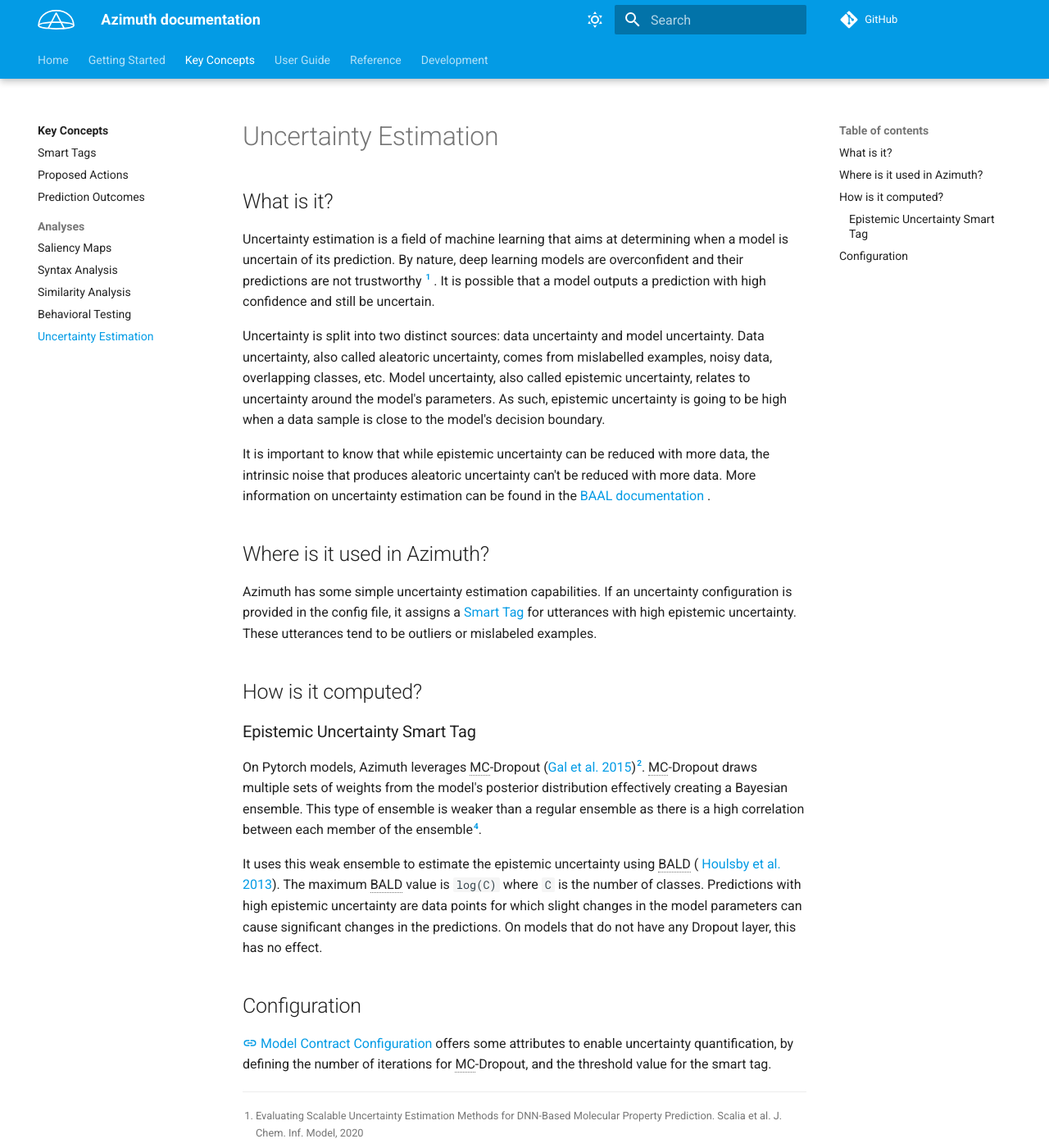
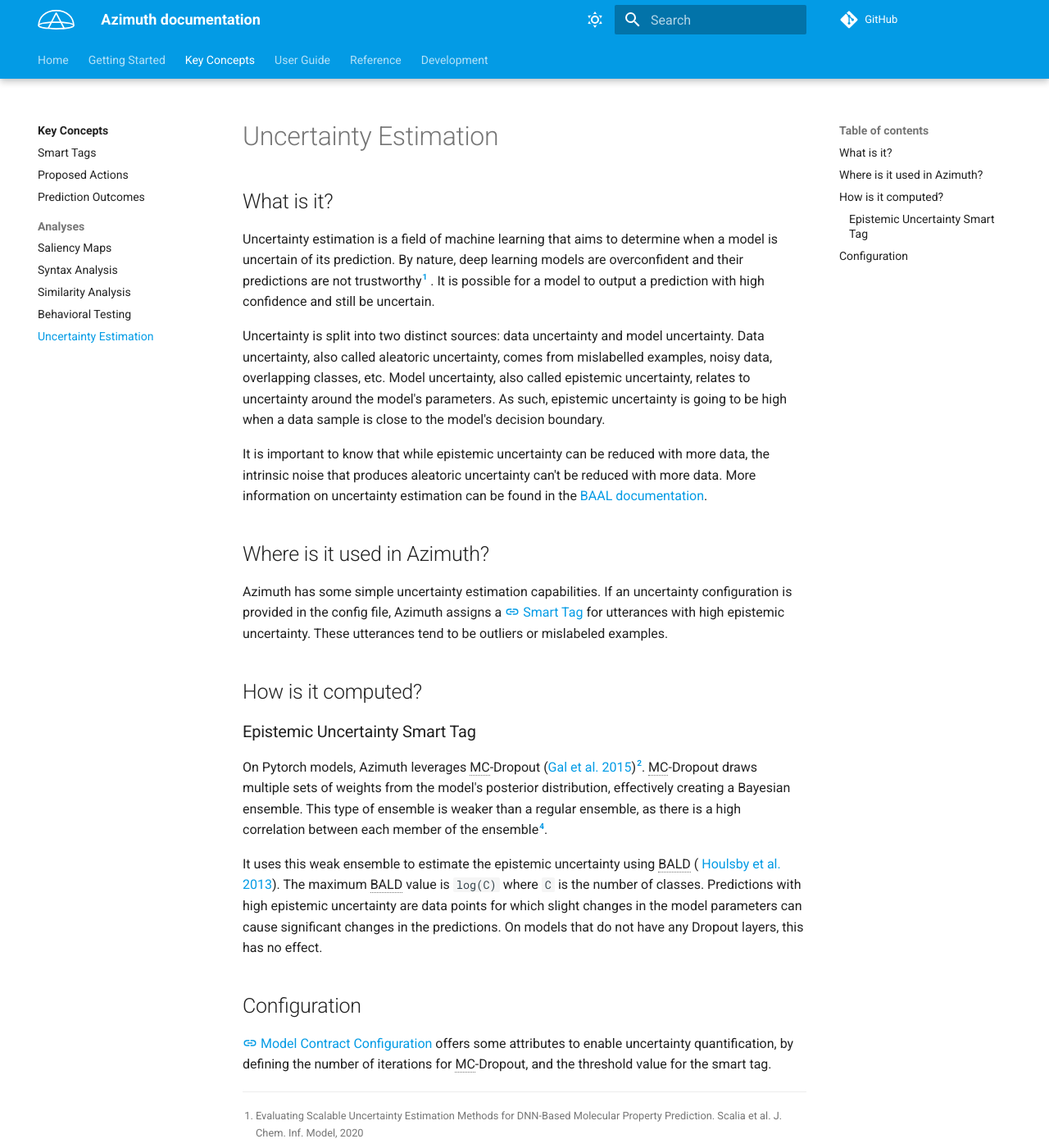
Before and after one commit to ServiceNow/azimuth, an MkDocs documentation site: the page built from docs/docs/key-concepts/uncertainty.md, in a window 1280 px wide and 1400 px high. Shown: the whole window at 82% size. Built offline with MkDocs 1.6.1 and Material for MkDocs 9.7.7, drawn with Linux system fonts in a browser that asks for light colours; comment, search, counter and statistics services are not loaded.

Commit message:
docs revisions commit 2

```diff
--- a/docs/docs/key-concepts/uncertainty.md
+++ b/docs/docs/key-concepts/uncertainty.md
@@ -2,52 +2,57 @@
 
 ## What is it?
 
-Uncertainty estimation is a field of machine learning that aims at determining when a model is uncertain of its
-prediction. By nature, deep learning models are overconfident and their predictions are not trustworthy [^1] . It is
-possible that a model outputs a prediction with high confidence and still be uncertain.
+Uncertainty estimation is a field of machine learning that aims to determine when a model is
+uncertain of its prediction. By nature, deep learning models are overconfident and their predictions
+are not trustworthy[^1] . It is possible for a model to output a prediction with high
+confidence and still be uncertain.
 
-Uncertainty is split into two distinct sources: data uncertainty and model uncertainty. Data uncertainty, also called
-aleatoric uncertainty, comes from mislabelled examples, noisy data, overlapping classes, etc. Model uncertainty, also
-called epistemic uncertainty, relates to uncertainty around the model's parameters. As such, epistemic uncertainty is
-going to be high when a data sample is close to the model's decision boundary.
+Uncertainty is split into two distinct sources: data uncertainty and model uncertainty. Data
+uncertainty, also called aleatoric uncertainty, comes from mislabelled examples, noisy data,
+overlapping classes, etc. Model uncertainty, also called epistemic uncertainty, relates to
+uncertainty around the model's parameters. As such, epistemic uncertainty is going to be high when a
+data sample is close to the model's decision boundary.
 
-It is important to know that while epistemic uncertainty can be reduced with more data, the intrinsic noise that
-produces aleatoric uncertainty can't be reduced with more data. More information on uncertainty estimation can be found
-in the
-[BAAL documentation](https://baal.readthedocs.io/en/latest/literature/core-papers.html#how-to-estimate-uncertainty-in-deep-learning-networks)
-.
+It is important to know that while epistemic uncertainty can be reduced with more data, the
+intrinsic noise that produces aleatoric uncertainty can't be reduced with more data. More
+information on uncertainty estimation can be found in the
+[BAAL documentation](https://baal.readthedocs.io/en/latest/literature/core-papers.html#how-to-estimate-uncertainty-in-deep-learning-networks).
 
 ## Where is it used in Azimuth?
 
-Azimuth has some simple uncertainty estimation capabilities. If an uncertainty configuration is provided in the config
-file, it assigns a [Smart Tag](smart-tags.md) for utterances with high epistemic uncertainty. These utterances tend to
-be outliers or mislabeled examples.
+Azimuth has some simple uncertainty estimation capabilities. If an uncertainty configuration is
+provided in the config file, Azimuth assigns a [:material-link: Smart Tag](smart-tags.md) for
+utterances with high
+epistemic uncertainty. These utterances tend to be outliers or mislabeled examples.
 
 ## How is it computed?
 
 ### Epistemic Uncertainty Smart Tag
 
-On Pytorch models, Azimuth leverages MC-Dropout ([Gal et al. 2015](https://arxiv.org/abs/1506.02142))[^2]. MC-Dropout
-draws multiple sets of weights from the model's posterior distribution effectively creating a Bayesian ensemble.
-This type of ensemble is weaker than a regular ensemble as there is a high correlation between each member of the ensemble[^4].
+On Pytorch models, Azimuth leverages
+MC-Dropout ([Gal et al. 2015](https://arxiv.org/abs/1506.02142))[^2]. MC-Dropout draws multiple sets
+of weights from the model's posterior distribution, effectively creating a Bayesian ensemble. This
+type of ensemble is weaker than a regular ensemble, as there is a high correlation between each
+member of the ensemble[^4].
 
 It uses this weak ensemble to estimate the epistemic uncertainty using BALD (
 [Houlsby et al. 2013](https://arxiv.org/abs/1112.5745)). The maximum BALD value is `log(C)`
-where `C` is the number of classes. Predictions with high epistemic uncertainty are data points for which slight changes
-in the model parameters can cause significant changes in the predictions. On models that do not have any Dropout layer, this has no effect.
+where `C` is the number of classes. Predictions with high epistemic uncertainty are data points for
+which slight changes in the model parameters can cause significant changes in the predictions. On
+models that do not have any Dropout layers, this has no effect.
 
 ## Configuration
 
 [:material-link: Model Contract Configuration](../reference/configuration/model_contract.md)
-offers some attributes to enable uncertainty quantification, by defining the number of iterations for MC-Dropout, and
-the threshold value for the smart tag.
+offers some attributes to enable uncertainty quantification, by defining the number of iterations
+for MC-Dropout, and the threshold value for the smart tag.
 
-[^1]:Evaluating Scalable Uncertainty Estimation Methods for DNN-Based Molecular Property Prediction. Scalia et al. J.
-Chem. Inf. Model, 2020
-[^2]:Dropout as a bayesian approximation: Representing model uncertainty in deep learning. Gal and Ghahramani, ICML,
-2020
-[^3]:Bayesian active learning for classification and preference learning. Houlsby et al. arXiv preprint arXiv:1112.5745,
-2011
+[^1]:Evaluating Scalable Uncertainty Estimation Methods for DNN-Based Molecular Property Prediction.
+Scalia et al. J. Chem. Inf. Model, 2020
+[^2]:Dropout as a bayesian approximation: Representing model uncertainty in deep learning. Gal and
+Ghahramani, ICML, 2020
+[^3]:Bayesian active learning for classification and preference learning. Houlsby et al. arXiv
+preprint arXiv:1112.5745, 2011
 [^4]:The power of ensembles for active learning in image classification. Beluch et al. CVPR, 2018
 
 --8<-- "includes/abbreviations.md"
```
Also changed, not shown: docs/docs/key-concepts/behavioral-testing.md (+28 -21 lines), docs/docs/key-concepts/similarity.md (+11 -9 lines).
